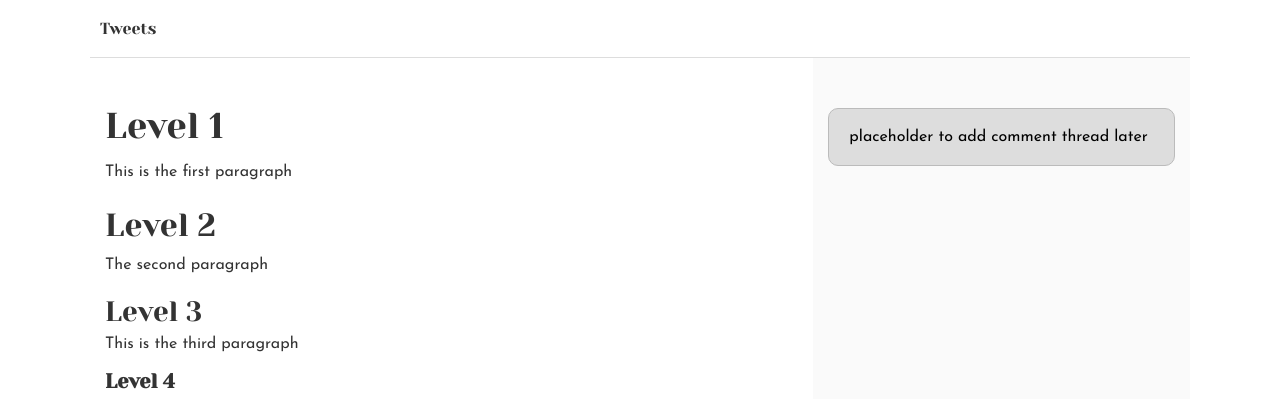
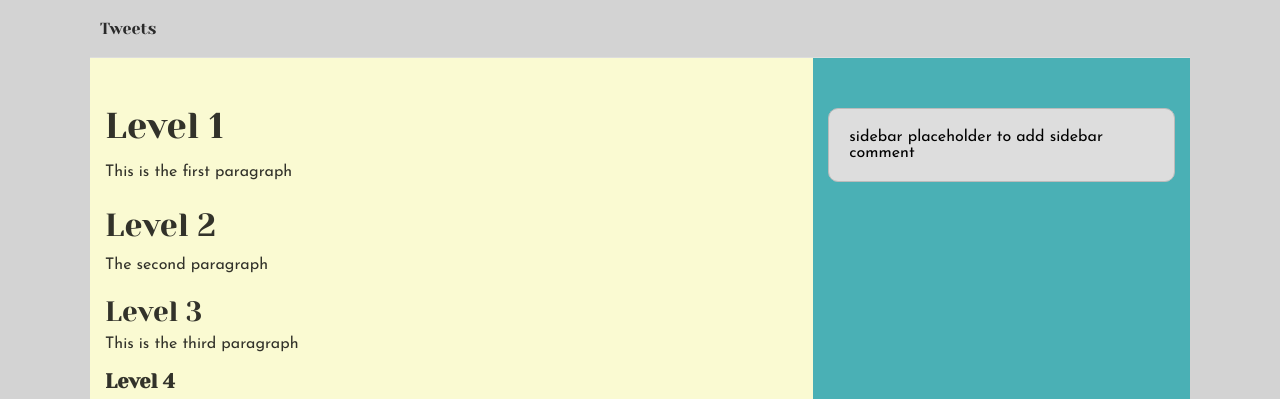
Before and after one commit to moreenkim/My_First_Portfolio, a plain HTML site: page css_basic/index.html in a window 1280 px wide. Shown: the top 399 px of the page. Drawn offline with Linux system fonts and the light colour scheme.

Commit message:
make styling changes to the file

```diff
--- a/css_basic/index.html
+++ b/css_basic/index.html
@@ -1,5 +1,6 @@
 <!DOCTYPE html>
 <html lang="en-US">
+
 <head>
     <title>Hi</title>
     <link href="base.css" rel="stylesheet">
@@ -33,19 +34,21 @@
                 <thead>Name</thead>
                 <thead>Age</thead>
                 <thead>Country</thead>
-
+                <tr>
                     <tbody>John</tbody>
                     <tbody>25</tbody>
                     <tbody>USA</tbody>
-
+                </tr>
 
             </table>
         </article>
-            <aside><p>placeholder to add comment thread later</p></aside>
+        <aside>
+            <p>sidebar placeholder to add sidebar comment</p>
+        </aside>
     </main>
     <footer>
         <p>
-              &copy;  Made by Moreen - <a href="ANY LINK" target="_blank">here</a>
+            &copy; Made by Moreen - <a href="ANY LINK" target="_blank">here</a>
         </p>
     </footer>
 
--- a/css_basic/styles.css
+++ b/css_basic/styles.css
@@ -3,17 +3,21 @@ body, main {
 }
 
 body {
+    background-color: lightgrey;
     flex-direction: column;
+    background-image: url("image.png");
 }
 main {
     flex-direction: row;
     flex: auto;
 }
 article {
+    background-color: lightgoldenrodyellow;
     flex: 2;
     overflow-y: auto;
 }
 aside {
+    background-color: #4AB0B5;
     flex: 1;
     overflow-y: auto;
 }
```
Also changed, not shown: css_basic/image.png (added). Lines whose indentation alone changed are shown as unchanged.
